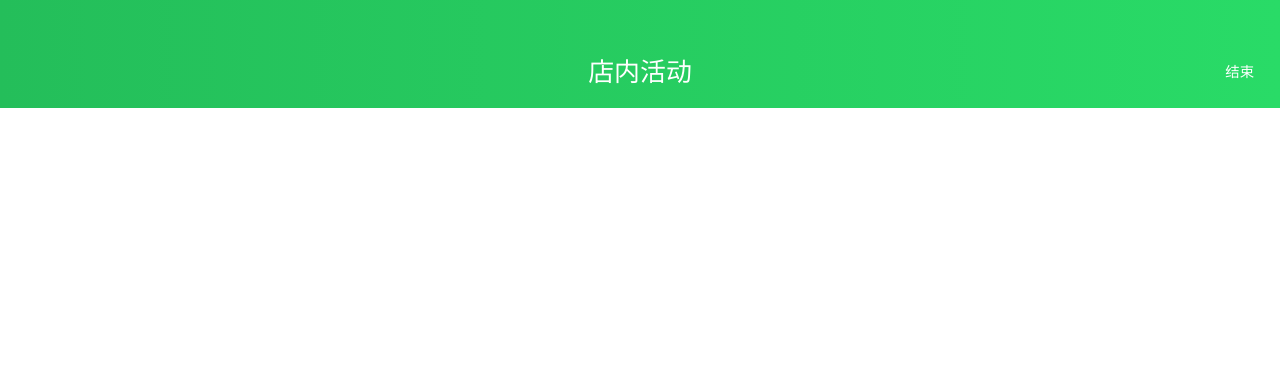
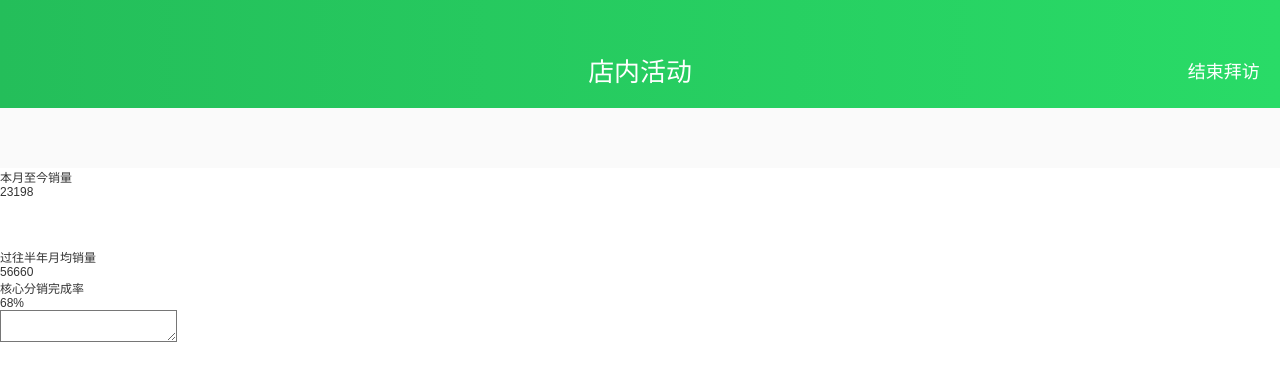
Before and after one commit to QTXHAdmin/BJProgram, a Vue app: page /#/home/orderinsideactive in a window 1280 px wide. Shown: the top 380 px of the page. Built offline with nearby package versions, Linux system fonts and the light colour scheme; a small style sheet from the web is missing; what mint-ui would draw is missing.

Commit message:
added second zh

```diff
--- a/src/components/PublicTopHeader.vue
+++ b/src/components/PublicTopHeader.vue
@@ -77,10 +77,14 @@ $headColor: linear-gradient(to right, #24be5a, #29db67); //头部渐变色
     //定义插槽注意：用flex布局，那么左右两侧的插槽要固定好相等的宽度，不然中间文字不居中！或者用双飞翼圣杯浮动布局
     .top-l,
     .top-r {
-      width: $iconsize;
+      width: px2rem(100);
       height: $height;
     }
+    .top-r {
+      text-align: right;
+    }
     .top-l {
+      text-align: left;
       .icon-jiantoushang {
         // display: inline-block;
         // height: $height;
--- a/src/views/zhangheShopCar/OrderInsideActive.vue
+++ b/src/views/zhangheShopCar/OrderInsideActive.vue
@@ -1,10 +1,25 @@
 <template>
   <div class="orderinsideactive">
-
     <PublicTopHeader :title="orderinsidetitle">
       <span slot="top-r" class="end-visit">结束拜访</span>
     </PublicTopHeader>
-
+    <div class="shop-wrap">
+      <div class="shopname"></div>
+      <div class="shop-sales">
+        <div class="shop-sales-title">本月至今销量</div>
+        <div class="count">23198</div>
+      </div>
+      <div class="average-sales">
+        <div class="average-sales-title">过往半年月均销量</div>
+        <div class="count">56660</div>
+      </div>
+      <div class="percent">
+        <div class="percent-title">核心分销完成率</div>
+        <div class="count">68%</div>
+      </div>
+      <div class="history"></div>
+      <textarea name="" id=""></textarea>
+    </div>
   </div>
 </template>
 <script>
@@ -22,7 +37,26 @@ export default {
 }
 </script>
 <style lang="scss" scoped>
-.end-visit {
-  font-size: px2rem(20);
+.orderinsideactive {
+  .end-visit {
+    font-size: px2rem(25);
+  }
+  .shop-wrap {
+    .count {
+    }
+    .shopname {
+      height: px2rem(84);
+      background-color: #fafafa;
+      .shop-sales-title {
+      }
+    }
+    .shop-sales {
+      height: px2rem(110);
+    }
+    .average-sales {
+    }
+    .percent {
+    }
+  }
 }
 </style>
```
